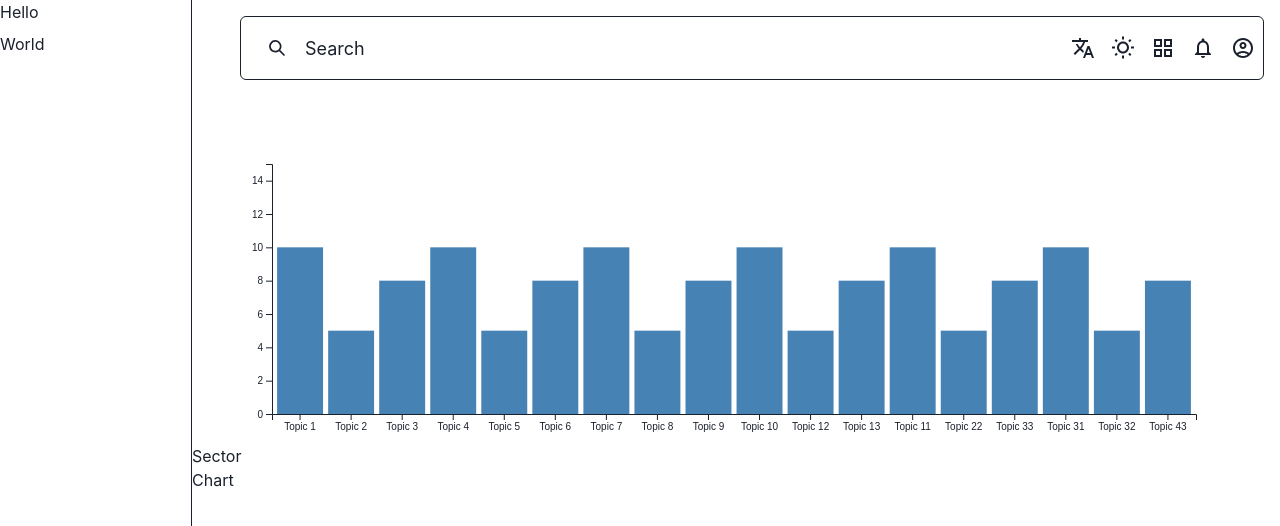
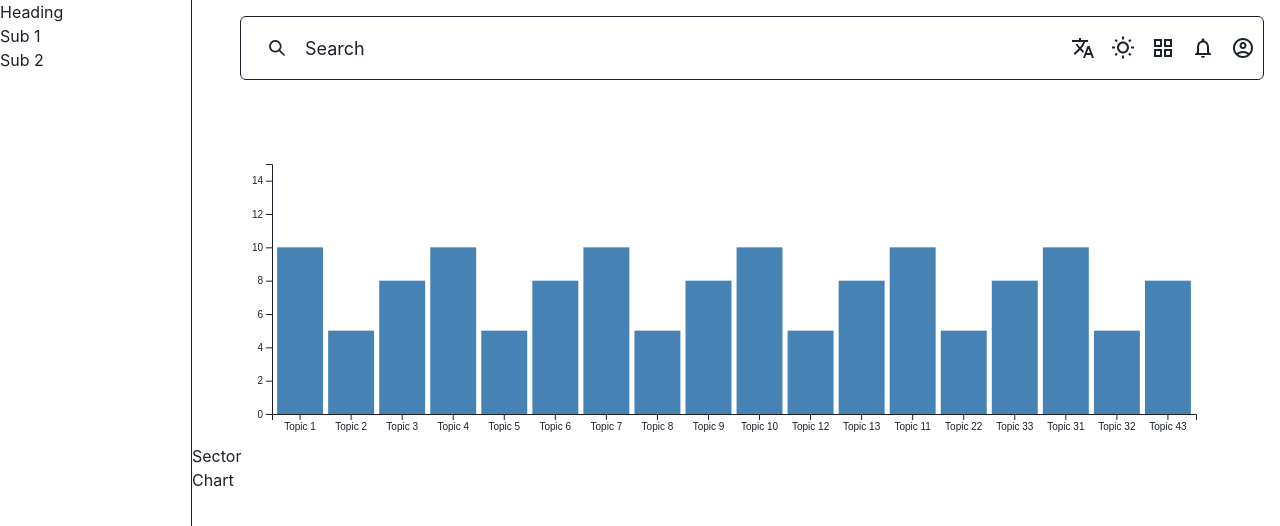
Before and after one commit to s3roy/Visual-graph, a Next.js app in the folder dashboard/: page /homepage in a window 1280 px wide. Shown: the top 526 px of the page. Built offline with nearby package versions, Linux system fonts and the light colour scheme; no server answers.

Commit message:
sample code added

```diff
--- a/dashboard/src/components/kpi/Navbar.tsx
+++ b/dashboard/src/components/kpi/Navbar.tsx
@@ -1,4 +1,4 @@
-import { Stack } from '@chakra-ui/react';
+import { Box, Stack, Text } from '@chakra-ui/react';
 import React from 'react';
 
 interface NavbarProps {}
@@ -6,8 +6,13 @@ interface NavbarProps {}
 const Navbar: React.FC<NavbarProps> = () => {
   return (
     <Stack height="100vh" borderRight="1px" width="15vw">
-      <div>Hello</div>
-      <div>World</div>
+      <Box>
+        <Text>Heading</Text>
+        <div>
+          <Text>Sub 1</Text>
+          <Text>Sub 2</Text>
+        </div>
+      </Box>
     </Stack>
   );
 };
```
